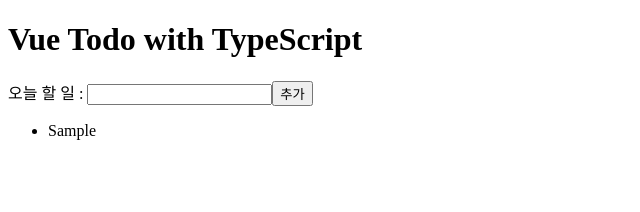
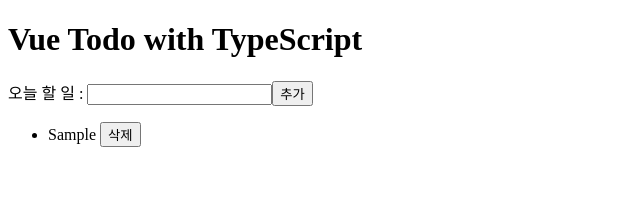
Before and after one commit to yerimpark103/vue-ts-todo, a Vue app: page / in a window 1280 px wide. Both pictures are taken after typing "Sample" into the empty fields and a click on the button "추가". Shown: the top 212 px of the page, without its empty margins (0-640 px from the left). Built offline with nearby package versions, Linux system fonts and the light colour scheme.

Commit message:
Remove todo items based on index

```diff
--- a/src/App.vue
+++ b/src/App.vue
@@ -10,7 +10,9 @@
           <TodoListItem
             v-for="(todoItem, index) in todoItems"
             :key="index"
+            :index="index"
             :todoItem="todoItem"
+            @remove="removeTodoItem"
           />
         </ul>
       </div>
@@ -62,6 +64,10 @@
     fetchTodoItems() {
       this.todoItems = storage.fetch();
     },
+    removeTodoItem(index: number) {
+      this.todoItems.splice(index, 1);
+      storage.save(this.todoItems);
+    },
   },
 
   created() {
--- a/src/components/TodoListItem.vue
+++ b/src/components/TodoListItem.vue
@@ -1,6 +1,11 @@
 <template>
   <div>
-    <li>{{ todoItem }}</li>
+    <li>
+      <span>
+        {{ todoItem }}
+      </span>
+      <button @click="removeItem">삭제</button>
+    </li>
   </div>
 </template>
 
@@ -10,6 +15,13 @@
 export default Vue.extend({
   props: {
     todoItem: String,
+    index: Number,
+  },
+
+  methods: {
+    removeItem() {
+      this.$emit('remove', this.index);
+    },
   },
 });
 </script>
```
